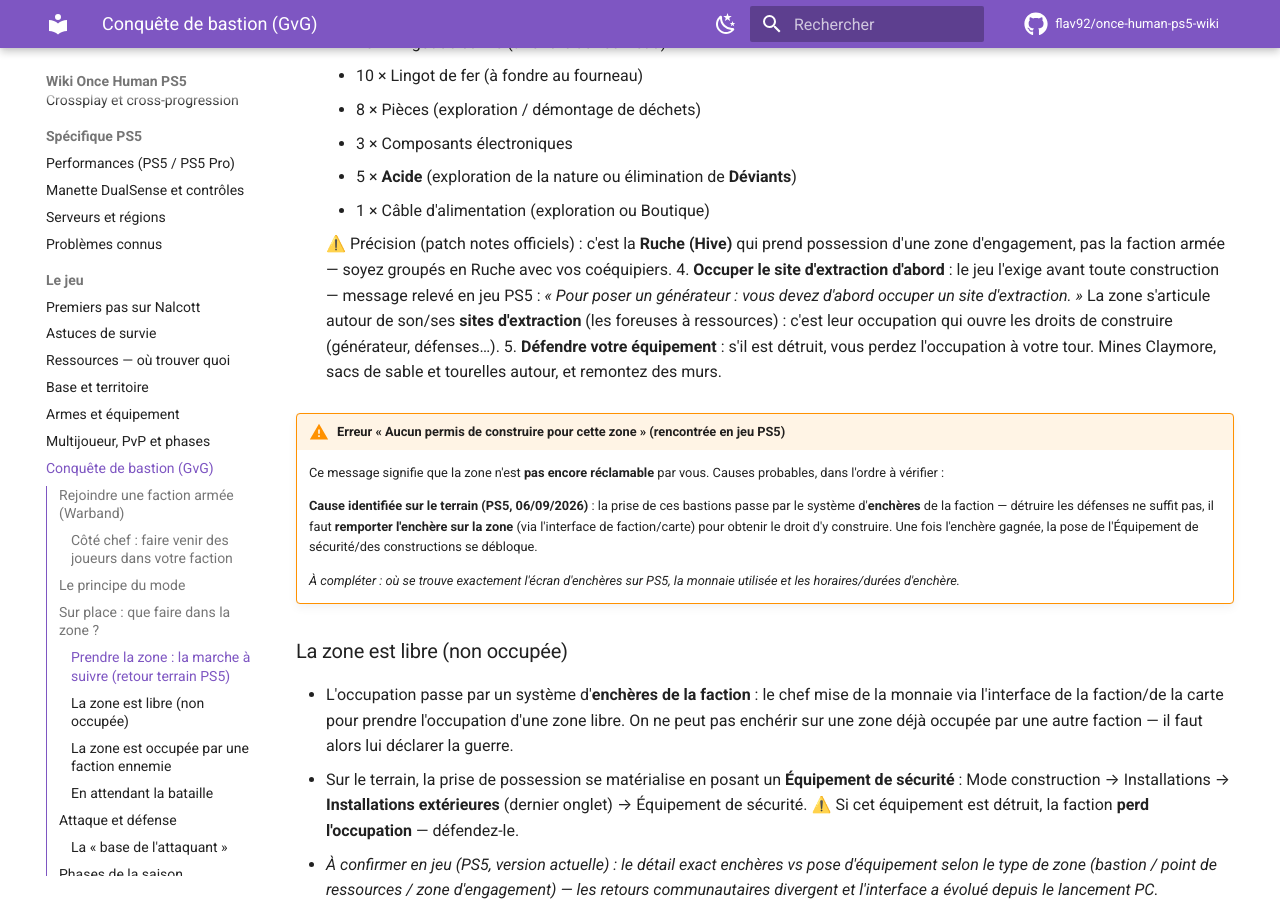
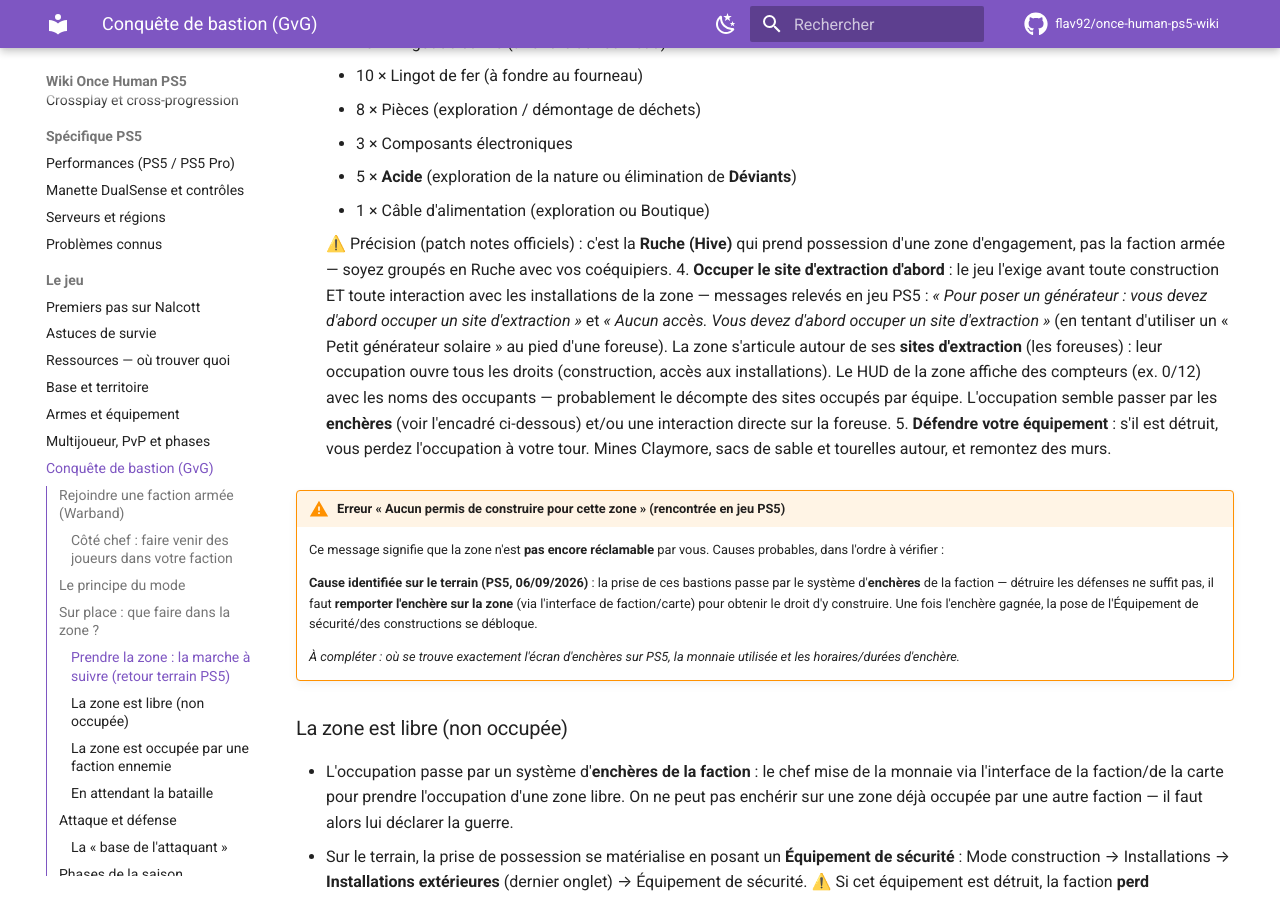
Before and after one commit to flav92/once-human-ps5-wiki, an MkDocs documentation site: the page built from docs/jeu/conquete-bastion.md, in a window 1280 px wide and 900 px high, scrolled down 1625 px. Built offline with MkDocs 1.6.1 and Material for MkDocs 9.7.7, drawn with Linux system fonts in a browser that asks for light colours; comment, search, counter and statistics services are not loaded.

Commit message:
Zone d'engagement : messages d'accès et compteurs de sites relevés en jeu
Co-Authored-By: Claude Fable 5 <noreply@anthropic.com>
Claude-Session: https://claude.ai/code/session_01TCxfqbazixhXZqmCd3gYVk

```diff
--- a/docs/jeu/conquete-bastion.md
+++ b/docs/jeu/conquete-bastion.md
@@ -50,7 +50,7 @@ Constaté en jeu le 06/09/2026 dans une **zone d'affrontement** ✅ (*Engagement
     - 1 × Câble d'alimentation (exploration ou Boutique)
 
     ⚠️ Précision (patch notes officiels) : c'est la **Ruche (Hive)** qui prend possession d'une zone d'engagement, pas la faction armée — soyez groupés en Ruche avec vos coéquipiers.
-4. **Occuper le site d'extraction d'abord** : le jeu l'exige avant toute construction — message relevé en jeu PS5 : *« Pour poser un générateur : vous devez d'abord occuper un site d'extraction. »* La zone s'articule autour de son/ses **sites d'extraction** (les foreuses à ressources) : c'est leur occupation qui ouvre les droits de construire (générateur, défenses…).
+4. **Occuper le site d'extraction d'abord** : le jeu l'exige avant toute construction ET toute interaction avec les installations de la zone — messages relevés en jeu PS5 : *« Pour poser un générateur : vous devez d'abord occuper un site d'extraction »* et *« Aucun accès. Vous devez d'abord occuper un site d'extraction »* (en tentant d'utiliser un « Petit générateur solaire » au pied d'une foreuse). La zone s'articule autour de ses **sites d'extraction** (les foreuses) : leur occupation ouvre tous les droits (construction, accès aux installations). Le HUD de la zone affiche des compteurs (ex. 0/12) avec les noms des occupants — probablement le décompte des sites occupés par équipe. L'occupation semble passer par les **enchères** (voir l'encadré ci-dessous) et/ou une interaction directe sur la foreuse.
 5. **Défendre votre équipement** : s'il est détruit, vous perdez l'occupation à votre tour. Mines Claymore, sacs de sable et tourelles autour, et remontez des murs.
 
 !!! warning "Erreur « Aucun permis de construire pour cette zone » (rencontrée en jeu PS5)"
```
